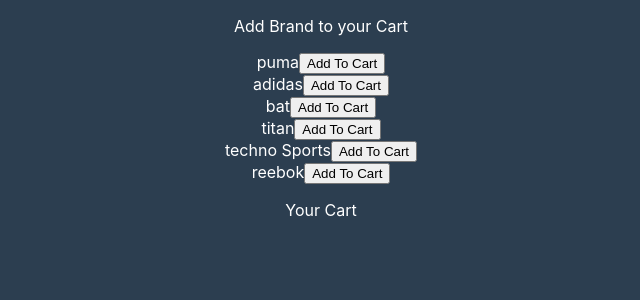
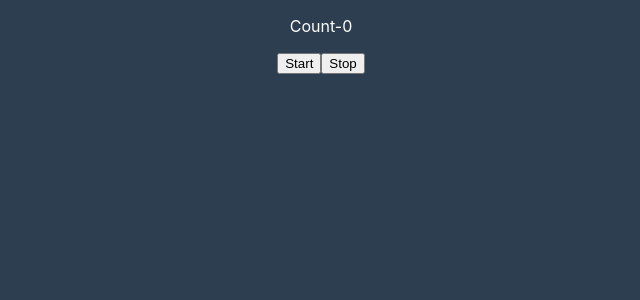
Before and after one commit to AnshumanPanigrahy/React_Learnign, a React (Create React App) app: page / in a window 1280 px wide. Shown: the top 300 px of the page, without its empty margins (319-959 px from the left). Built offline with nearby package versions, Linux system fonts and the light colour scheme.

Commit message:
useRef Timer Commit

```diff
--- a/src/App.js
+++ b/src/App.js
@@ -1,46 +1,28 @@
 import './App.css';
-import {useState} from 'react'
+import {useState,useRef} from 'react'
 
-const  allBrand=[
-    {id:1,brand:'puma'},
-    {id:2,brand:'adidas'},
-    {id:3,brand:'bat'},
-    {id:4,brand:'titan'},
-    {id:5,brand:'techno Sports'},
-    {id:6,brand:'reebok'},
-]
+
 
 function App() {
-    const [selectedBrand, setSelectedBrand] = useState([]);
+    const [count, setCount] = useState(0);
+    const timerRef = useRef("Anshuman");
+    // eslint-disable-next-line no-unused-vars
 
-    function onAddToCartClick(id) {
-             const  selectedItem=allBrand.find(item => item.id === id);
-             setSelectedBrand([...selectedBrand,selectedItem])
+    const onStartClick=()=>{
+            timerRef.current=setInterval(()=>{
+                setCount(count => count + 1)
+            },100)
+        console.log({timerRef})
     }
-    const onRemoveClick=(id)=>{
-         const filteredItem=selectedBrand.filter(item => item.id !== id);
-         setSelectedBrand(filteredItem)
-    }
-
+     const onStopClick=()=>{
+        clearInterval(timerRef.current)
+         console.log({timerRef})
+     }
     return (
     <>
-        <div className="App">
-            <p>Add Brand to your Cart</p>
-            {
-                allBrand.map(item=>
-                    <div>
-                        <span>{item.brand}</span>
-                        <button onClick={()=>onAddToCartClick(item.id)}>Add To Cart</button>
-                    </div>
-                )
-            }
-        </div>
-        <div>
-            <p>Your Cart</p>
-            {
-                selectedBrand  &&   selectedBrand.map(item=><p>{item.brand}:<button onClick={()=>onRemoveClick(item.id)}>Remove</button></p>)
-            }
-        </div>
+      <p>Count-{count}</p>
+        <button onClick={onStartClick}>Start</button>
+        <button onClick={onStopClick}>Stop</button>
     </>
   );
 }
```
